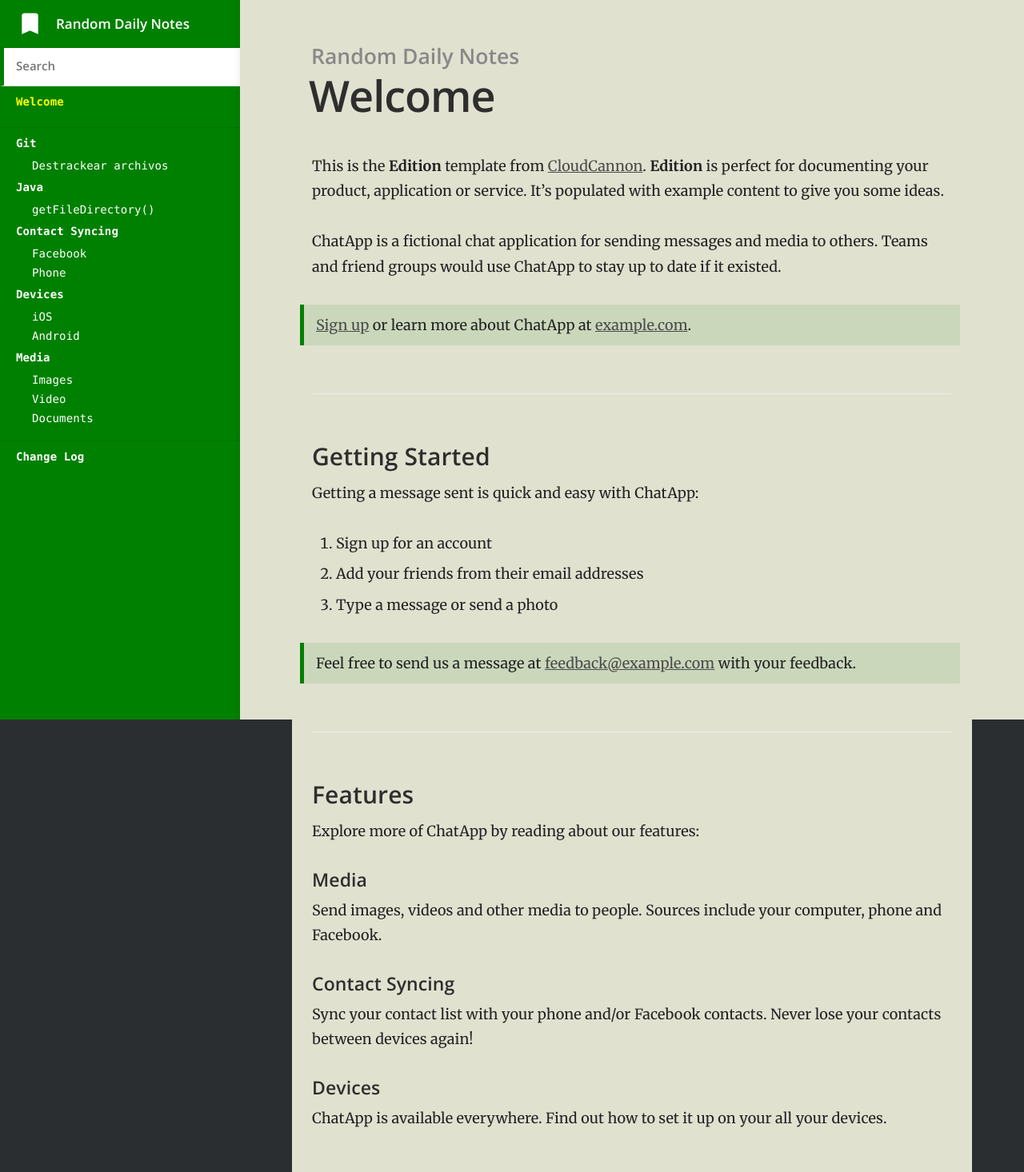
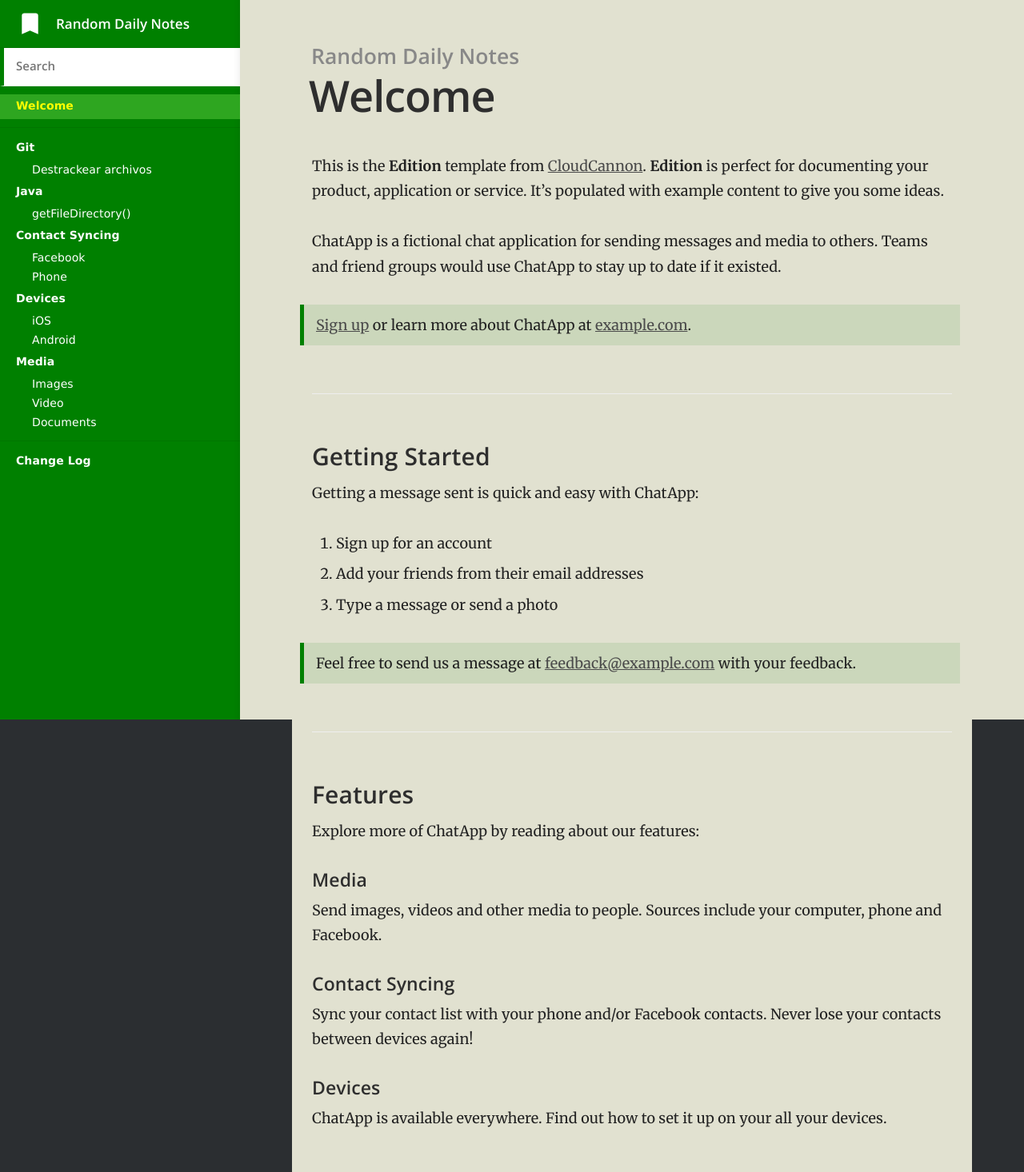
Before and after one commit to slaarks/slaarks.github.io, a Jekyll site: the page built from index.md, in a window 1280 px wide. Shown: the whole page at 80% size. Built offline with Jekyll 4.4.1, drawn with Linux system fonts in a browser that asks for light colours.

Commit message:
Hover fix.

```diff
--- a/_sass/_layout.scss
+++ b/_sass/_layout.scss
@@ -230,7 +230,7 @@ nav > ul {
 
 .nav-item {
 	display: block;
-	font-family: Monaco, "Bitstream Vera Sans Mono", "Lucida Console", Terminal, monospace;
+	font-family: Verdana, sans-serif;
 	line-height: 1;
 	margin: 0;
 
@@ -246,7 +246,7 @@ nav > ul {
 		color: #ffffff;
 		text-decoration: none;
 		font-size: 1.4rem;
-		padding: 0 0 $space / 2 $space * 2;
+		padding: $space / 4 0  $space / 4 $space * 2;
 		display: block;
 	}
 
@@ -254,7 +254,7 @@ nav > ul {
 	> a:active,
 	> a:hover {
 		color: #ffff00;
-		font-weight: bold;
+		background-color:#2EA620;
 	}
 
 	&.top-level > a {
```
Also changed, not shown: 3 other files.
